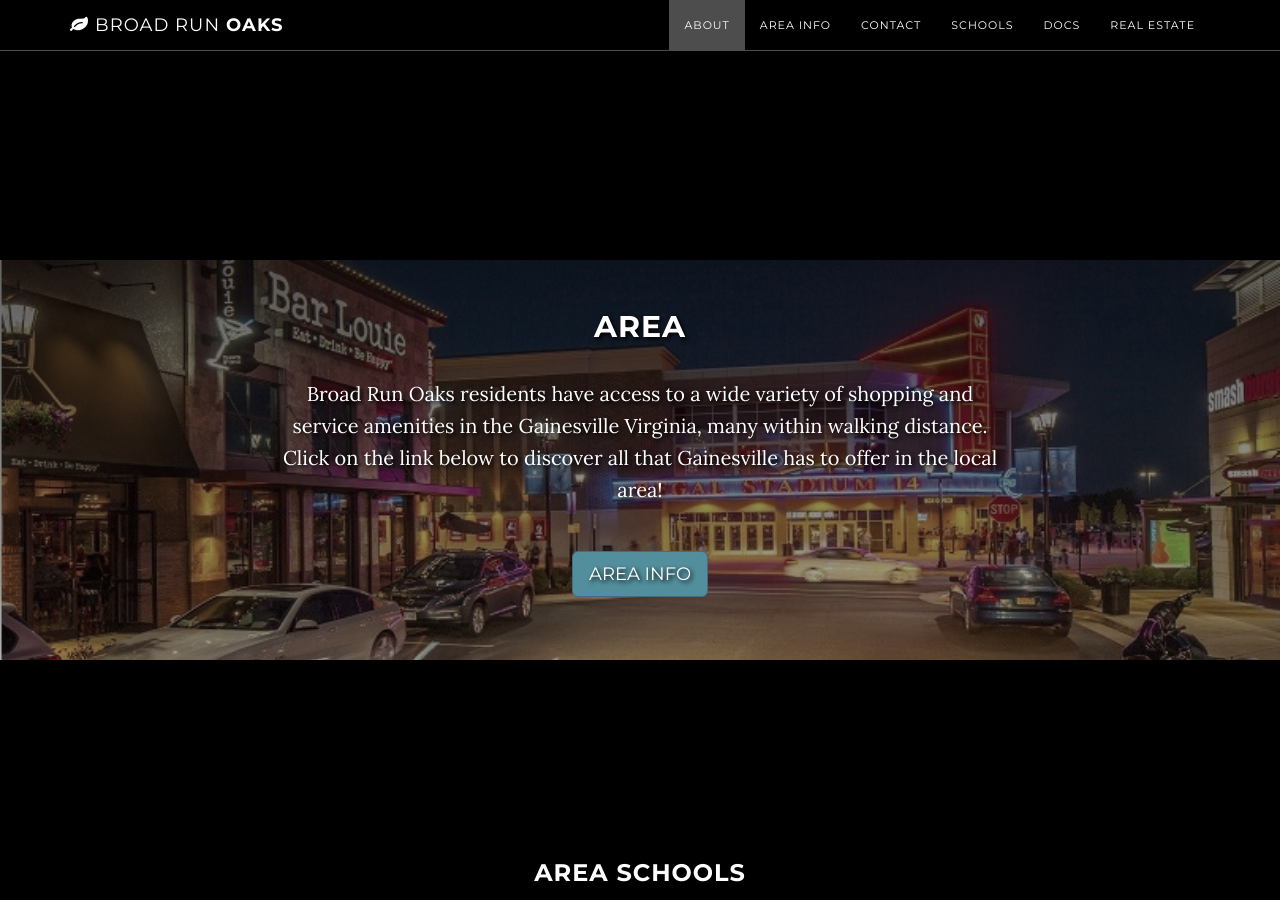
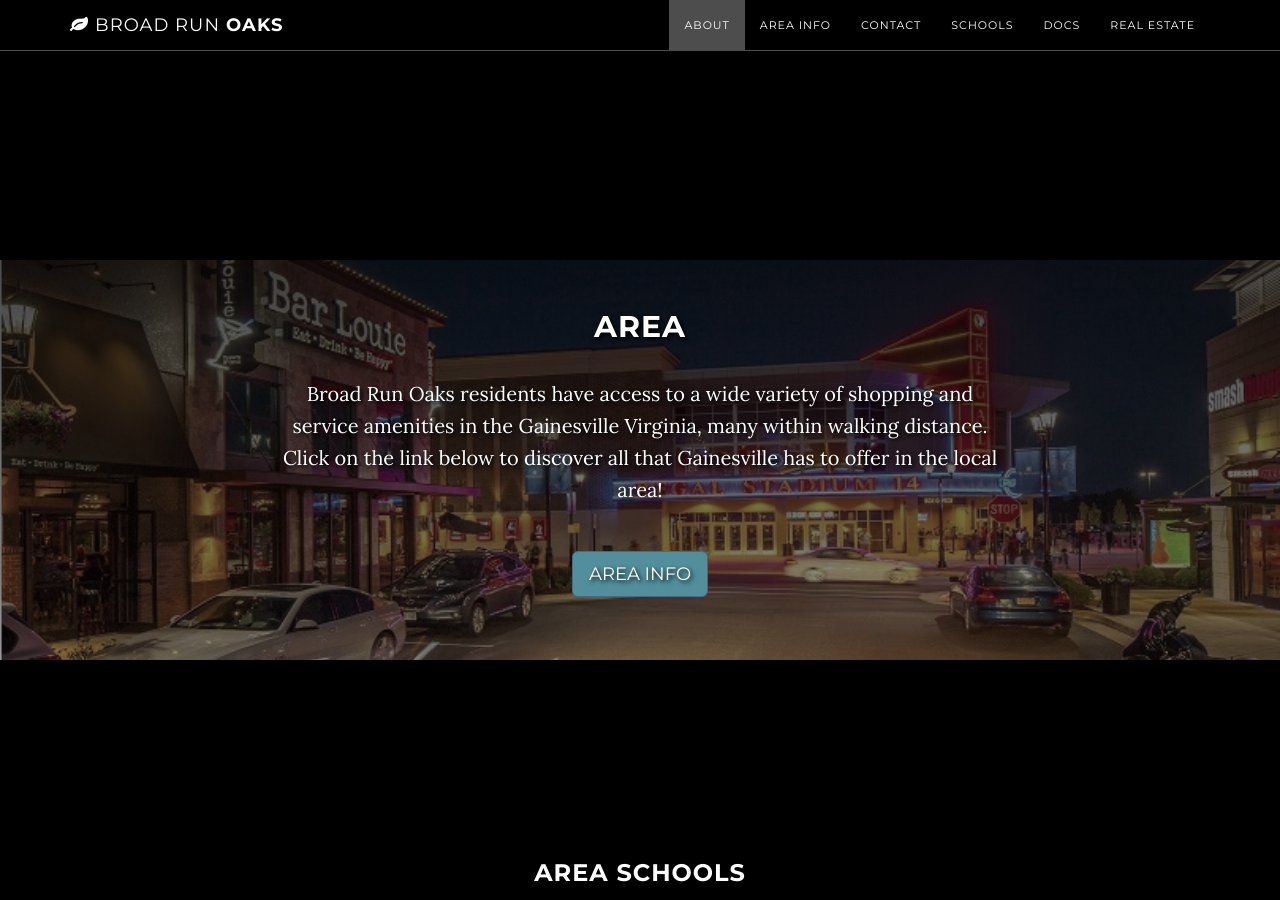
Before and after one commit to BroadRunOaks/broadrunoaks.github.io, a Jekyll site: the page built from index.html, in a window 1280 px wide and 900 px high, scrolled down 1514 px. Built offline with Jekyll 4.4.1, drawn with Linux system fonts in a browser that asks for light colours; Markdown is read by kramdown in place of the engine named in the settings.

Commit message:
Update grayscale.css

```diff
--- a/_includes/css/grayscale.css
+++ b/_includes/css/grayscale.css
@@ -263,7 +263,7 @@ a:focus {
     width: 100%;
     padding: 50px 0;
     color: #fff;
-    background: linear-gradient( rgba(0, 0, 0, .6), rgba(0, 0, 0, .3) ), url(/img/vagatewayhome2.jpg) no-repeat center center scroll;
+    background: linear-gradient( rgba(0, 0, 0, .7), rgba(0, 0, 0, .4) ), url(/img/vagatewayhome2.jpg) no-repeat center center scroll;
     -webkit-filter: grayscale(50%);
     text-shadow: 2px 2px 4px #000000;
 
```
